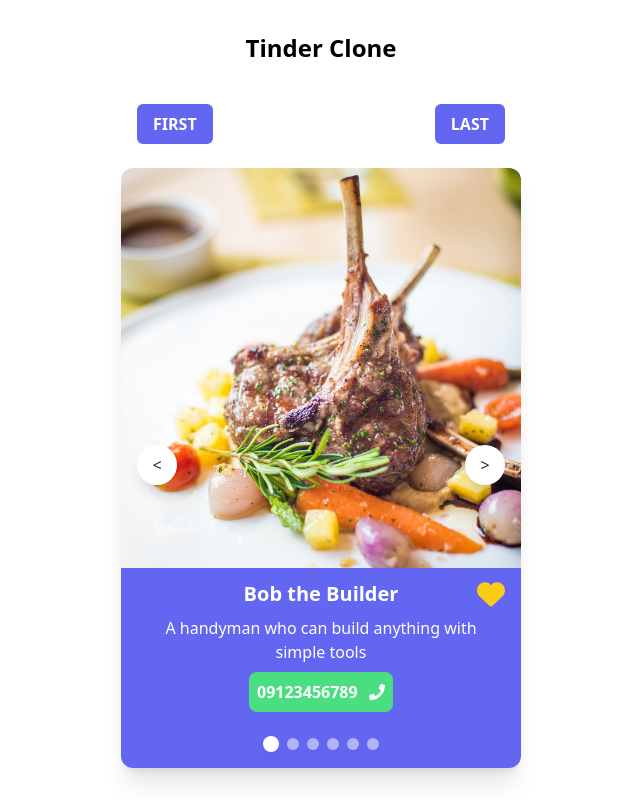
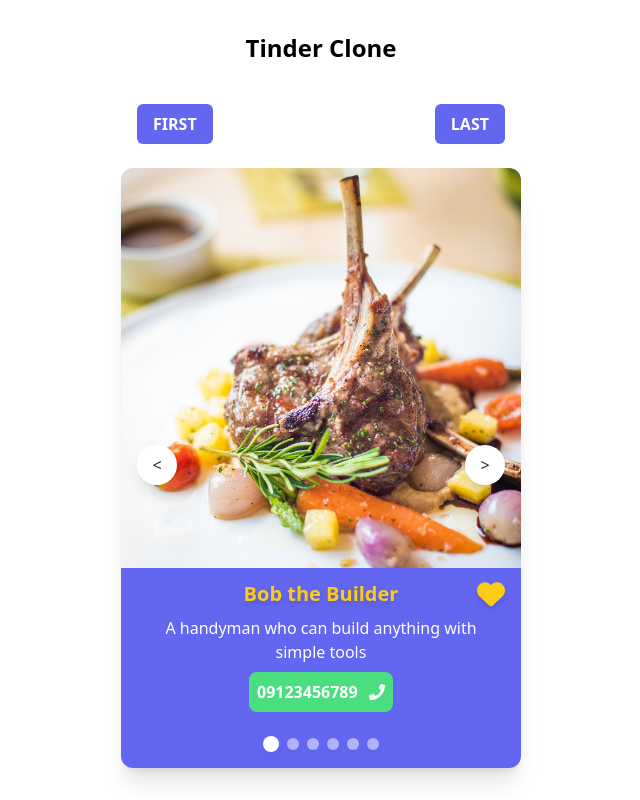
Before and after one commit to hyperst8/tinder-clone, a React (Vite) app: page / in a window 1280 px wide. Both pictures are taken after a click on the button 810 px from the left and 594 px from the top of the page. Shown: the whole page, without its empty margins (319-959 px from the left). Built offline with nearby package versions, Linux system fonts and the light colour scheme.

Commit message:
Add shadow

```diff
--- a/src/components/Slider.jsx
+++ b/src/components/Slider.jsx
@@ -22,7 +22,9 @@ export default function Slider({ data }) {
         />
       </div>
       <div className="bg-indigo-500 text-white h-full flex flex-col items-center pt-3 px-4 text-center relative">
-        <h2 className="font-semibold text-xl">{name}</h2>
+        <h2 className="font-bold text-xl text-yellow-400 drop-shadow-md">
+          {name}
+        </h2>
         <p className="my-2 px-4">{description}</p>
         <button
           onClick={() => alert(`Calling ${name} ...`)}
@@ -36,7 +38,11 @@ export default function Slider({ data }) {
           className="absolute right-4"
           onClick={handleLikeClick}
         >
-          {isLiked ? <FaHeart className="fill-yellow-400" /> : <FaRegHeart />}
+          {isLiked ? (
+            <FaHeart className="fill-yellow-400 drop-shadow-md" />
+          ) : (
+            <FaRegHeart />
+          )}
         </button>
       </div>
     </div>
```
